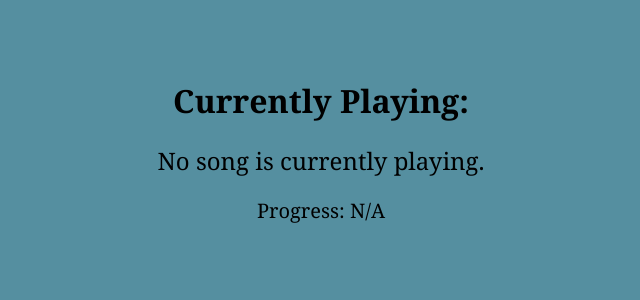
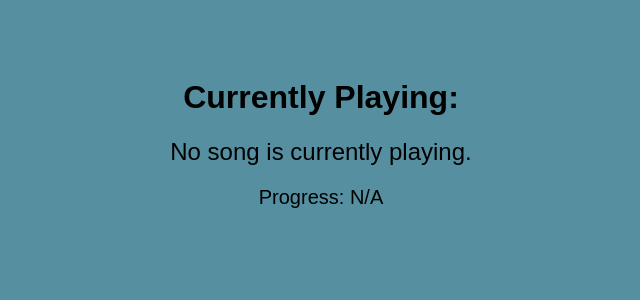
Before and after one commit to goodsie06/finns-currently-listening, a Flask app: page / in a window 1280 px wide. Shown: the top 300 px of the page, without its empty margins (319-959 px from the left). Run offline with Flask 3, Linux system fonts and the light colour scheme; data that the repository does not hold is empty.

Commit message:
Resolved merge conflict in HTML file

```diff
--- a/templates/index.html
+++ b/templates/index.html
@@ -6,7 +6,7 @@
     <title>Currently Playing</title>
     <style>
         body {
-            font-family: Georgia, sans-serif;
+            font-family: Arial, sans-serif;
             text-align: center;
             padding: 50px;
             background-color:rgb(85, 143, 160);
```
